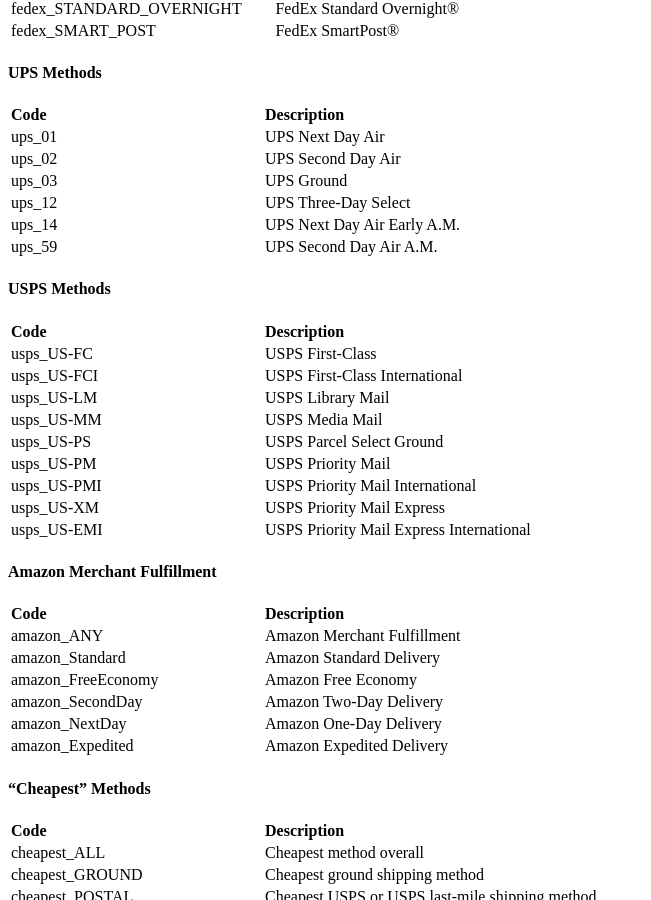
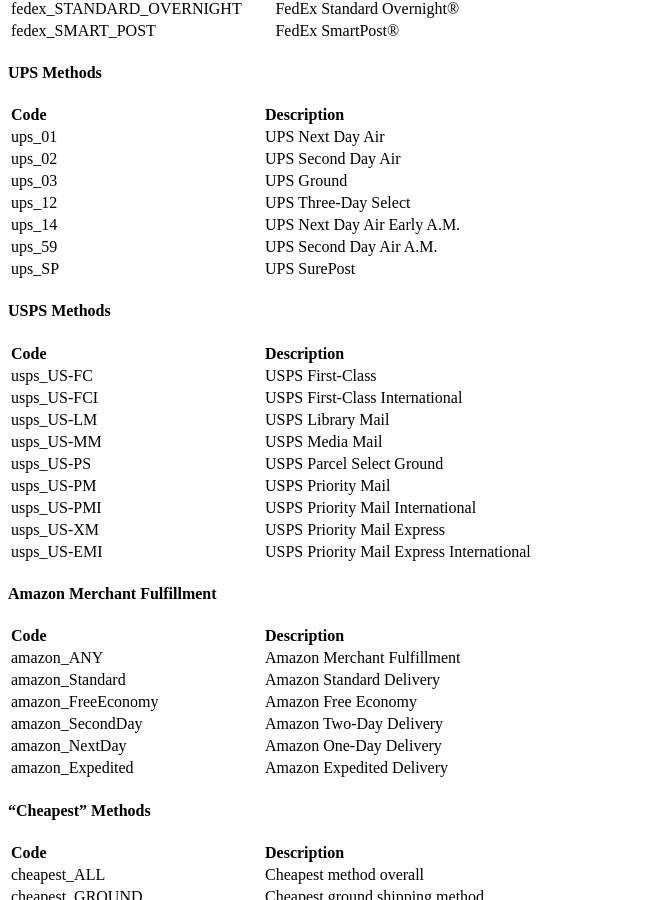
Before and after one commit to ShipStream/shipstream.github.io, a Jekyll site: the page built from _posts/2014-07-25-shipping-methods.md, in a window 1280 px wide and 900 px high, scrolled down 936 px. Shown: the whole window, without its empty margins (0-651 px from the left). Built offline with Jekyll 4.4.1, drawn with Linux system fonts in a browser that asks for light colours; a style sheet for code colours, icons or effects is not loaded.

Commit message:
Adding SurePost to shipping method list.

```diff
--- a/_posts/2014-07-25-shipping-methods.md
+++ b/_posts/2014-07-25-shipping-methods.md
@@ -35,6 +35,7 @@ The following shipping methods are supported by the API where a "shipping_method
 | ups_12 | UPS Three-Day Select |
 | ups_14 | UPS Next Day Air Early A.M. |
 | ups_59 | UPS Second Day Air A.M. |
+| ups_SP | UPS SurePost |
 
 #### USPS Methods
 
```
Also changed, not shown: samples/product_import_sample.csv (line endings or trailing spaces).
